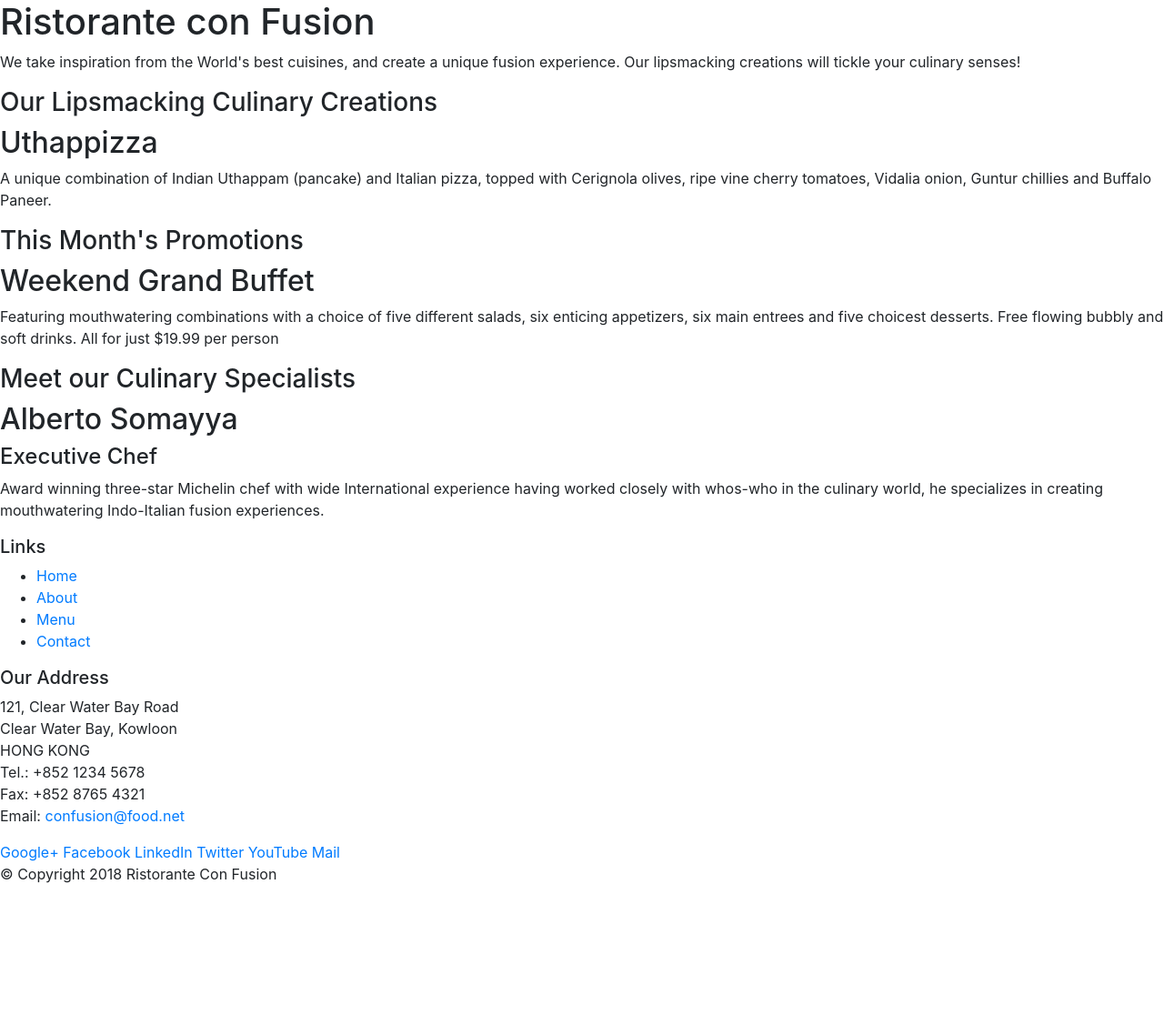
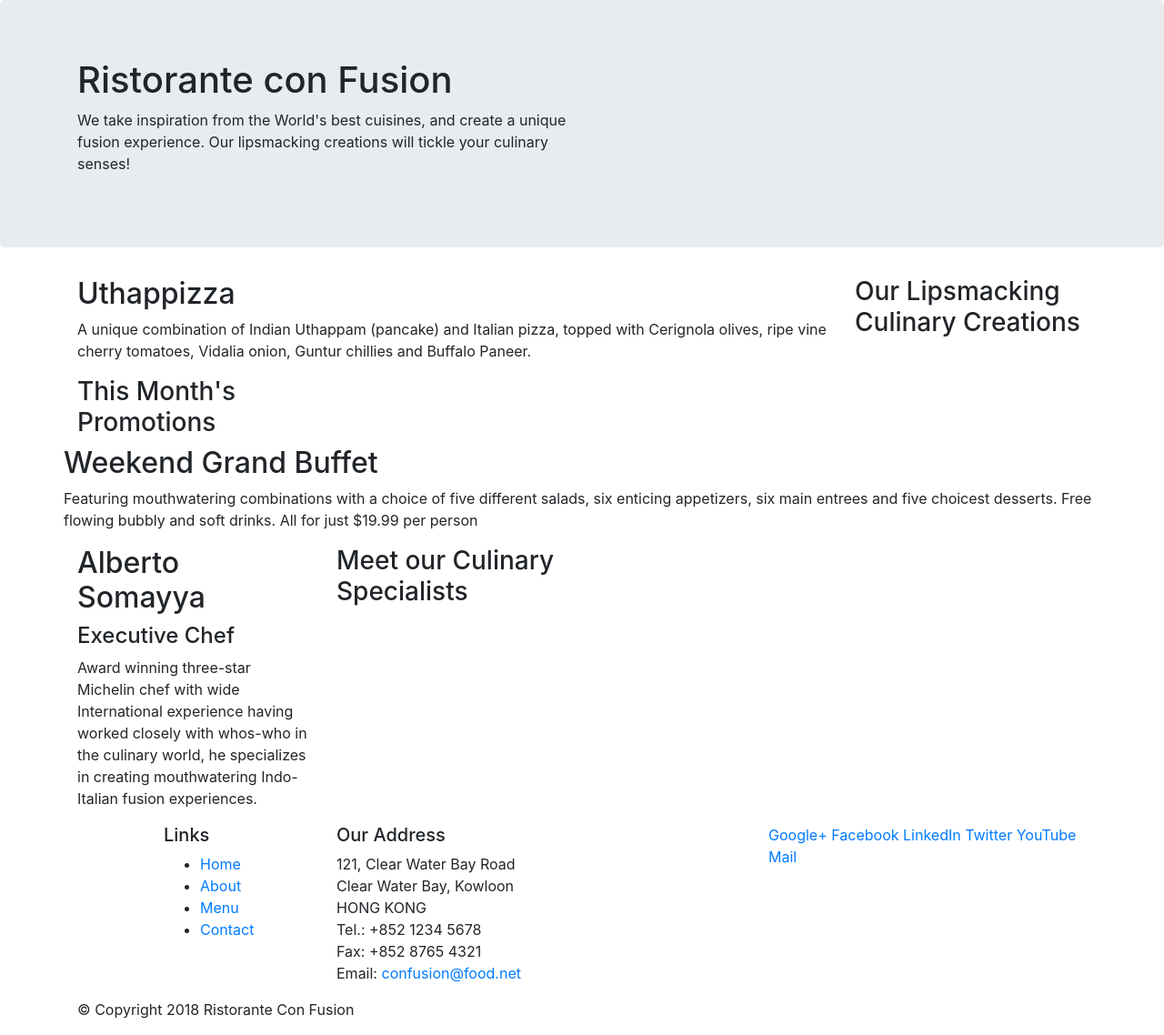
Before and after one commit to jahman07104/confusion, a website: page index.html in a window 1280 px wide. Shown: the whole page at 91% size. Before the commit the page ends 989 px from the top, so only its background shows below. Drawn offline with nearby package versions, Linux system fonts and the light colour scheme.

Commit message:
modified index file

```diff
--- a/index.html
+++ b/index.html
@@ -1,70 +1,90 @@
 <!DOCTYPE html>
 <html lang="en">
-
   <head>
     <!-- Required meta tags always come first -->
-        <meta charset="utf-8">
-        <meta name="viewport" content="width=device-width, initial-scale=1, shrink-to-fit=no">
-        <meta http-equiv="x-ua-compatible" content="ie=edge">
+    <meta charset="utf-8" />
+    <meta
+      name="viewport"
+      content="width=device-width, initial-scale=1, shrink-to-fit=no"
+    />
+    <meta http-equiv="x-ua-compatible" content="ie=edge" />
 
     <!-- Bootstrap CSS -->
-        <link rel="stylesheet" href="node_modules/bootstrap/dist/css/bootstrap.min.css">
+    <link
+      rel="stylesheet"
+      href="node_modules/bootstrap/dist/css/bootstrap.min.css"
+    />
     <title>Ristorante Con Fusion</title>
   </head>
 
   <body>
-
-    <header>
-        <div>
-            <div>
-                <div>
+    <header class="jumbotron">
+      <div class="container">
+        <div class="row">
+          <div class="col-12 col-sm-6">
             <h1>Ristorante con Fusion</h1>
-                    <p>We take inspiration from the World's best cuisines, and create a unique fusion experience. Our lipsmacking creations will tickle your culinary senses!</p>
+            <p>
+              We take inspiration from the World's best cuisines, and create a
+              unique fusion experience. Our lipsmacking creations will tickle
+              your culinary senses!
+            </p>
           </div>
-                <div>
-                </div>
+          <div class="col-12 col-sm"></div>
         </div>
       </div>
     </header>
 
-    <div>
-        <div>
-            <div>
+    <div class="container">
+      <div class="row">
+        <div class="col-12 col-sm-4 order-sm-last col-md-3">
           <h3>Our Lipsmacking Culinary Creations</h3>
         </div>
-            <div>
+        <div class="col col-sm order-sm-first col-md">
           <h2>Uthappizza</h2>
-                <p>A unique combination of Indian Uthappam (pancake) and Italian pizza, topped with Cerignola olives, ripe vine cherry tomatoes, Vidalia onion, Guntur chillies and Buffalo Paneer.</p>
+          <p>
+            A unique combination of Indian Uthappam (pancake) and Italian pizza,
+            topped with Cerignola olives, ripe vine cherry tomatoes, Vidalia
+            onion, Guntur chillies and Buffalo Paneer.
+          </p>
         </div>
       </div>
 
-
-        <div>
-            <div>
+      <div class="row">
+        <div class="col-12 col-sm-4 col-md-3">
           <h3>This Month's Promotions</h3>
         </div>
         <div>
           <h2>Weekend Grand Buffet</h2>
-                <p>Featuring mouthwatering combinations with a choice of five different salads, six enticing appetizers, six main entrees and five choicest desserts. Free flowing bubbly and soft drinks. All for just $19.99 per person </p>
+          <p>
+            Featuring mouthwatering combinations with a choice of five different
+            salads, six enticing appetizers, six main entrees and five choicest
+            desserts. Free flowing bubbly and soft drinks. All for just $19.99
+            per person
+          </p>
         </div>
       </div>
 
-        <div>
-            <div>
+      <div class="row">
+        <div class="col-12 col-sm-4 order-sm-last col-md-3">
           <h3>Meet our Culinary Specialists</h3>
         </div>
-            <div>
+        <div class="col-12 col-sm-4 order-sm-first col-md-3">
           <h2>Alberto Somayya</h2>
           <h4>Executive Chef</h4>
-                <p>Award winning three-star Michelin chef with wide International experience having worked closely with whos-who in the culinary world, he specializes in creating mouthwatering Indo-Italian fusion experiences. </p>
+          <p>
+            Award winning three-star Michelin chef with wide International
+            experience having worked closely with whos-who in the culinary
+            world, he specializes in creating mouthwatering Indo-Italian fusion
+            experiences.
+          </p>
         </div>
       </div>
     </div>
 
-    <footer>
-        <div>
-            <div>
-                <div>
+    <footer >
+      <div class="container">
+        <div class="row">
+          <div class="col-4 offset-1 col-sm-2">
             <h5>Links</h5>
             <ul>
               <li><a href="#">Home</a></li>
@@ -73,18 +93,18 @@
               <li><a href="#">Contact</a></li>
             </ul>
           </div>
-                <div>
+          <div class="col-7 col-sm-5">
             <h5>Our Address</h5>
             <address>
-		              121, Clear Water Bay Road<br>
-		              Clear Water Bay, Kowloon<br>
-		              HONG KONG<br>
-		              Tel.: +852 1234 5678<br>
-		              Fax: +852 8765 4321<br>
+              121, Clear Water Bay Road<br />
+              Clear Water Bay, Kowloon<br />
+              HONG KONG<br />
+              Tel.: +852 1234 5678<br />
+              Fax: +852 8765 4321<br />
               Email: <a href="mailto:confusion@food.net">confusion@food.net</a>
             </address>
           </div>
-                <div>
+          <div class="col-12 col-sm-4">
             <div>
               <a href="http://google.com/+">Google+</a>
               <a href="http://www.facebook.com/profile.php?id=">Facebook</a>
@@ -95,8 +115,8 @@
             </div>
           </div>
         </div>
-           <div>
-                <div>
+        <div class="row">
+          <div class="col-auto">
             <p>© Copyright 2018 Ristorante Con Fusion</p>
           </div>
         </div>
@@ -106,7 +126,5 @@
     <script src="node_modules/jquery/dist/jquery.slim.min.js"></script>
     <script src="node_modules/popper.js/dist/umd/popper.min.js"></script>
     <script src="node_modules/bootstrap/dist/js/bootstrap.min.js"></script>
-
   </body>
-
 </html>
```
Lines whose indentation alone changed are shown as unchanged.
